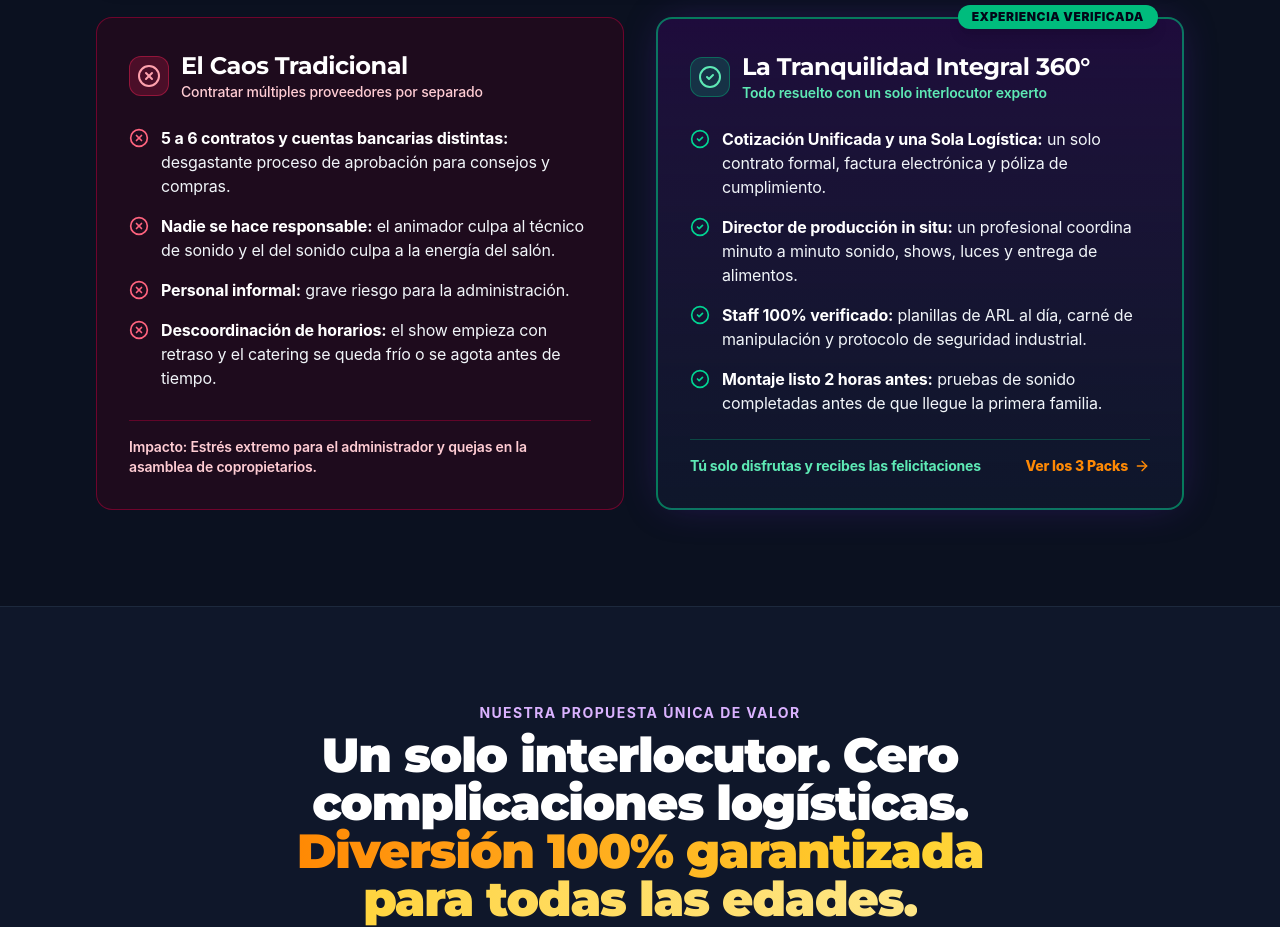
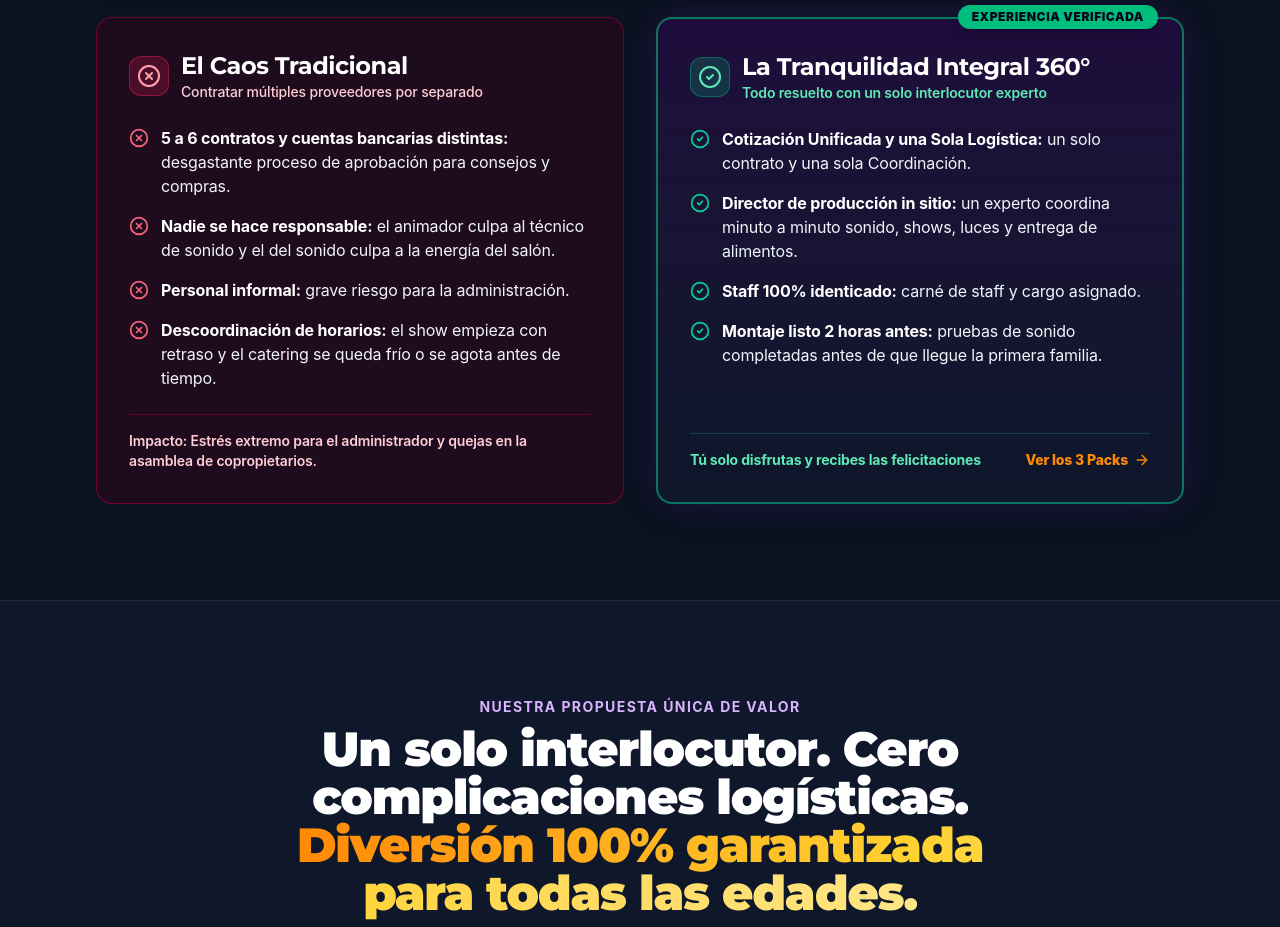
Before and after one commit to Fluxus-Quantum/Fluxus-Halloween, a React (Vite) app: page / in a window 1280 px wide. Shown: the part 2600-3527 px from the top of the page. Built offline with nearby package versions, Linux system fonts and the light colour scheme.

Commit message:
Update PainStory.tsx

```diff
--- a/src/components/PainStory.tsx
+++ b/src/components/PainStory.tsx
@@ -109,15 +109,15 @@ export const PainStory: React.FC = () => {
               <ul className="space-y-4 text-sm sm:text-base text-slate-100">
                 <li className="flex items-start gap-3">
                   <CheckCircle2 className="w-5 h-5 text-emerald-400 shrink-0 mt-0.5" />
-                  <span><strong className="text-white font-bold">Cotización Unificada y una Sola Logística:</strong> un solo contrato formal, factura electrónica y póliza de cumplimiento.</span>
+                  <span><strong className="text-white font-bold">Cotización Unificada y una Sola Logística:</strong> un solo contrato y una sola Coordinación.</span>
                 </li>
                 <li className="flex items-start gap-3">
                   <CheckCircle2 className="w-5 h-5 text-emerald-400 shrink-0 mt-0.5" />
-                  <span><strong className="text-white font-bold">Director de producción in situ:</strong> un profesional coordina minuto a minuto sonido, shows, luces y entrega de alimentos.</span>
+                  <span><strong className="text-white font-bold">Director de producción in sitio:</strong> un experto coordina minuto a minuto sonido, shows, luces y entrega de alimentos.</span>
                 </li>
                 <li className="flex items-start gap-3">
                   <CheckCircle2 className="w-5 h-5 text-emerald-400 shrink-0 mt-0.5" />
-                  <span><strong className="text-white font-bold">Staff 100% verificado:</strong> planillas de ARL al día, carné de manipulación y protocolo de seguridad industrial.</span>
+                  <span><strong className="text-white font-bold">Staff 100% identicado:</strong> carné de staff y cargo asignado.</span>
                 </li>
                 <li className="flex items-start gap-3">
                   <CheckCircle2 className="w-5 h-5 text-emerald-400 shrink-0 mt-0.5" />
```
